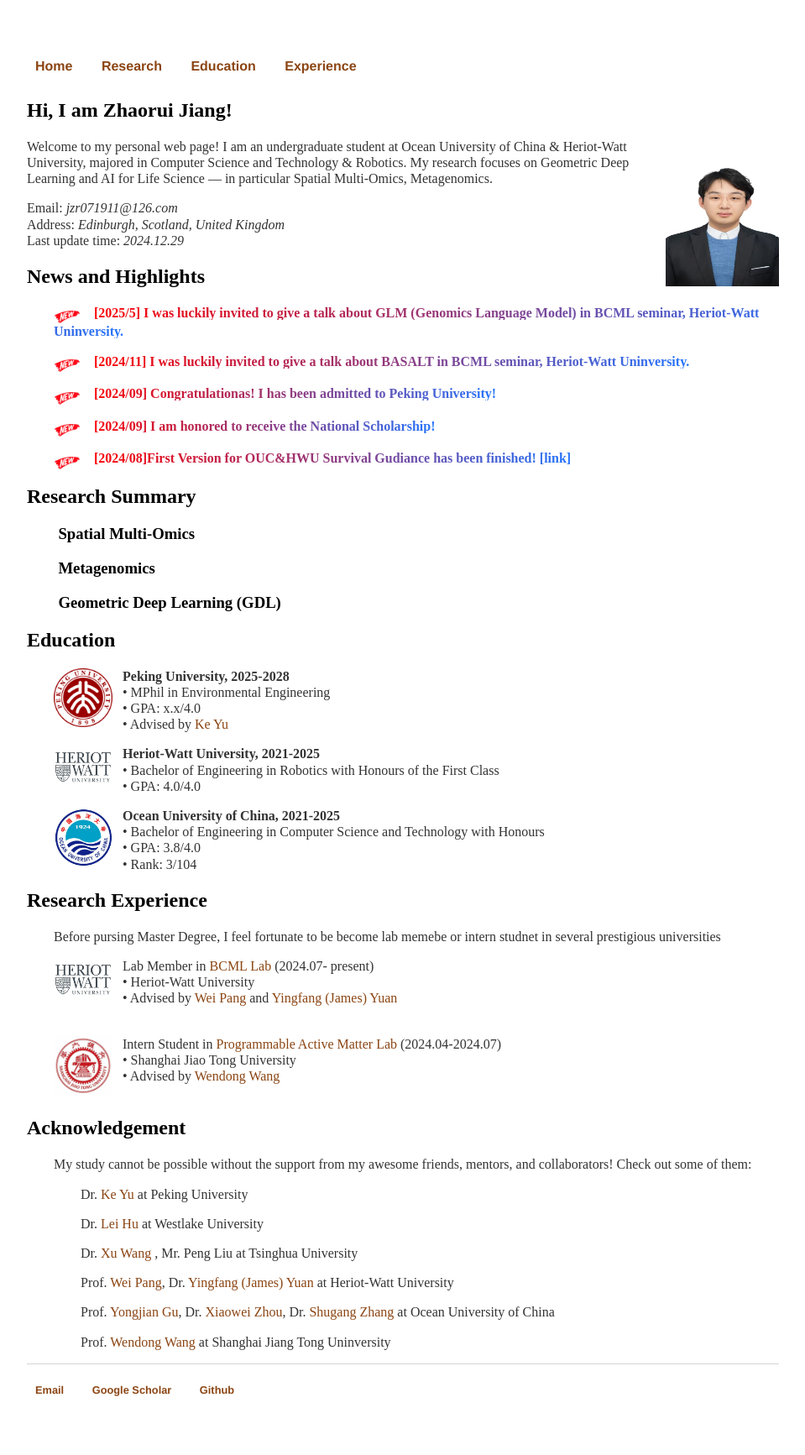
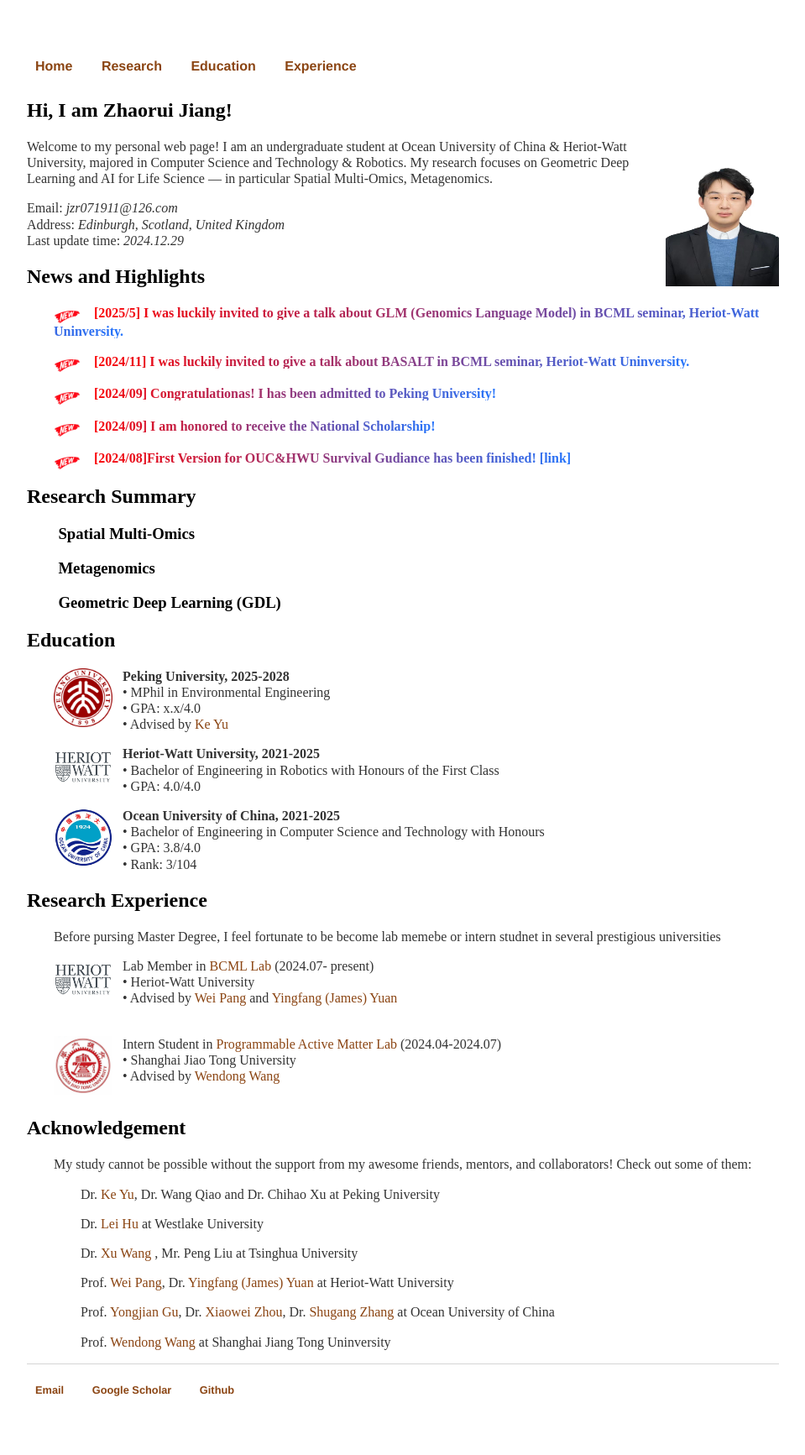
Before and after one commit to zhaorui-bi/zhaorui-bi.github.io, a Jekyll site: the page built from index.html, in a window 1280 px wide. Shown: the whole page at 84% size, without its empty margins (160-1119 px from the left). Built offline with Jekyll 4.4.1, drawn with Linux system fonts in a browser that asks for light colours.

Commit message:
Update index.html

```diff
--- a/index.html
+++ b/index.html
@@ -130,7 +130,7 @@ title: Zhaorui Jiang
 		<p style="text-indent: 2em;">
 			My study cannot be possible without the support from my awesome friends, mentors, and collaborators! Check out some of them: </p>
 		<p style="margin-left: 4em;">
-			Dr.<a href="https://see.pkusz.edu.cn/info/1012/1454.htm"> Ke Yu</a> at Peking University</p>
+			Dr.<a href="https://see.pkusz.edu.cn/info/1012/1454.htm"> Ke Yu</a>, Dr. Wang Qiao and Dr. Chihao Xu at Peking University</p>
 		<p style="margin-left: 4em;">
 			Dr.<a href="https://dbinary.github.io"> Lei Hu</a> at Westlake University </p>
 		<p style="margin-left: 4em;">
```
